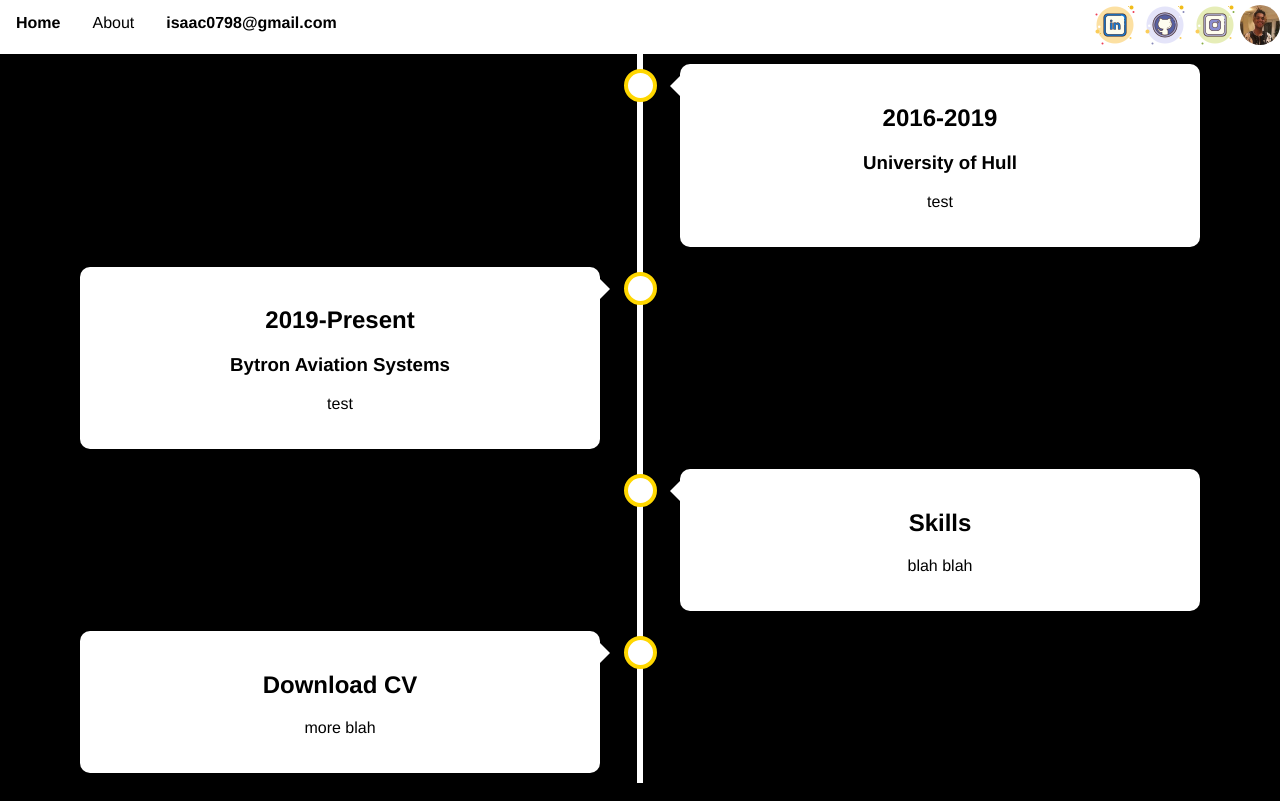
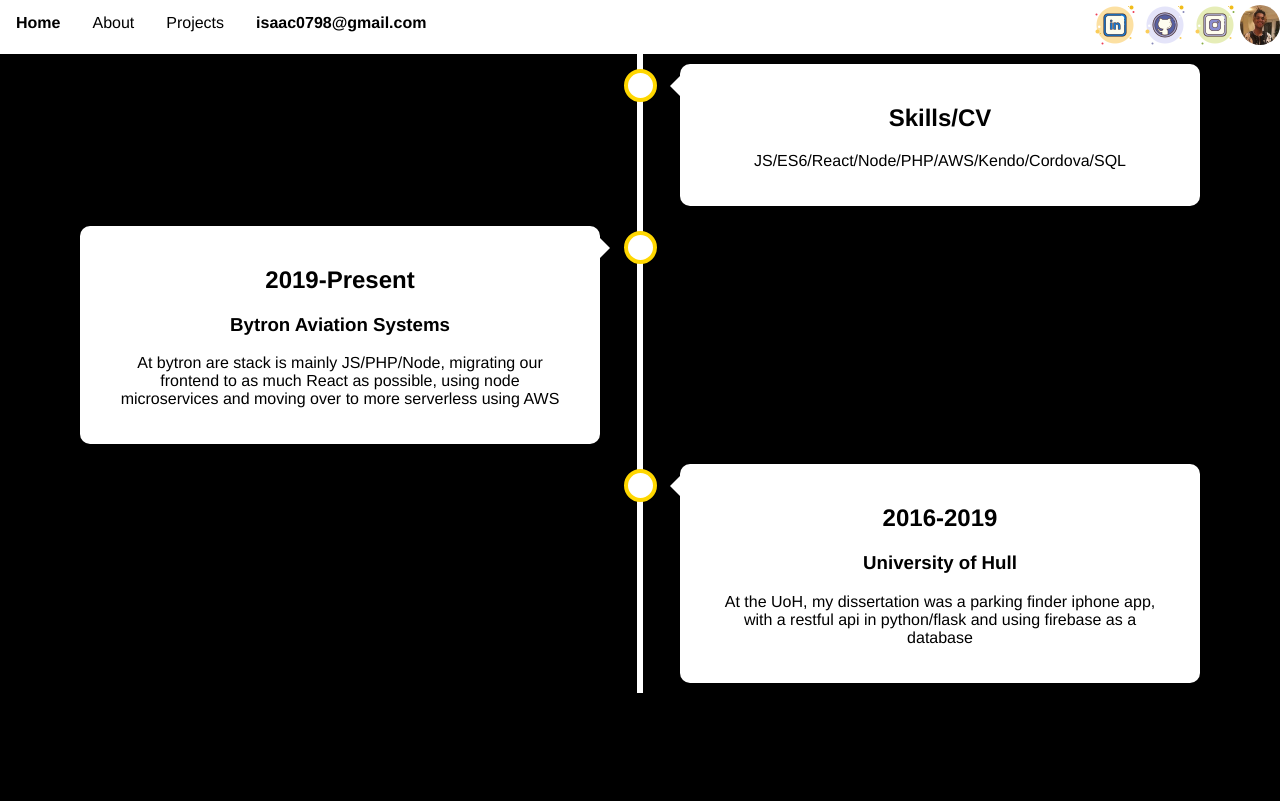
Before and after one commit to isaac0798/Personal-Website, a React (Create React App) app: page /about in a window 1280 px wide. Built offline with nearby package versions, Linux system fonts and the light colour scheme.

Commit message:
Added skills and redirecting

```diff
--- a/src/js/about/about.js
+++ b/src/js/about/about.js
@@ -1,23 +1,26 @@
 import React from "react";
 import "../../css/timeline.css";
+
+const uniOfHullDescription = 'At the UoH, my dissertation was a parking finder iphone app, with a restful api in python/flask and using firebase as a database'
+const bytronDescription = 'At bytron are stack is mainly JS/PHP/Node, migrating our frontend to as much React as possible, using node microservices and moving over to more serverless using AWS'
+const skills = `JS/ES6/React/Node/PHP/AWS/Kendo/Cordova/SQL`
 
 export default function About() {
   return (
     <div class="timeline">
+      <TimeFrame type="container right" year="Skills/CV" content={skills} />
+      <TimeFrame
+        type="container left"
+        year="2019-Present"
+        pow="Bytron Aviation Systems"
+        content={bytronDescription}
+      />
       <TimeFrame
         type="container right"
         year="2016-2019"
         pow="University of Hull"
-        content="test"
+        content={uniOfHullDescription}
       />
-      <TimeFrame
-        type="container left"
-        year="2019-Present"
-        pow="Bytron Aviation Systems"
-        content="test"
-      />
-      <TimeFrame type="container right" year="Skills" content="blah blah" />
-      <TimeFrame type="container left" year="Download CV" content="more blah" />
     </div>
   );
 }
--- a/src/js/navbar.js
+++ b/src/js/navbar.js
@@ -6,7 +6,8 @@ import linkedinLogo from "../images/linkedinLogo.png";
 import profilePic from "../images/profilePic.png"
 import HomePage from "./home/homePage.js";
 import About from "./about/about.js";
-import { BrowserRouter as Router, Switch, Route, Link } from "react-router-dom";
+import Projects from "./projects/projects.js"
+import { BrowserRouter as Router, Switch, Route, Link, Redirect } from "react-router-dom";
 
 export default function NavBar() {
   return (
@@ -18,6 +19,9 @@ export default function NavBar() {
           </li>
           <li>
             <Link to="/about">About</Link>
+          </li>
+          <li>
+            <Link to="/projects">Projects</Link>
           </li>
           <li><a id="email">isaac0798@gmail.com</a></li>
           <li id="logo">
@@ -61,6 +65,10 @@ export default function NavBar() {
           <Route path="/about">
             <About />
           </Route>
+          <Route path="/projects">
+            <Projects />
+          </Route>
+          <Redirect to="/" />
         </Switch>
       </div>
     </Router>
--- /dev/null
+++ b/src/js/projects/projects.js
@@ -0,0 +1,12 @@
+import React from "react";
+import TypeIt, { TypeItInput } from "@isaac.scarrott/react-type-it";
+
+export default function Projects() {
+    return (
+      <header className="App-header">
+        <TypeIt loop className="typeIt">
+          <TypeItInput delay={3000}>Coming Soon!</TypeItInput>
+        </TypeIt>
+      </header>
+    );
+  }
```
